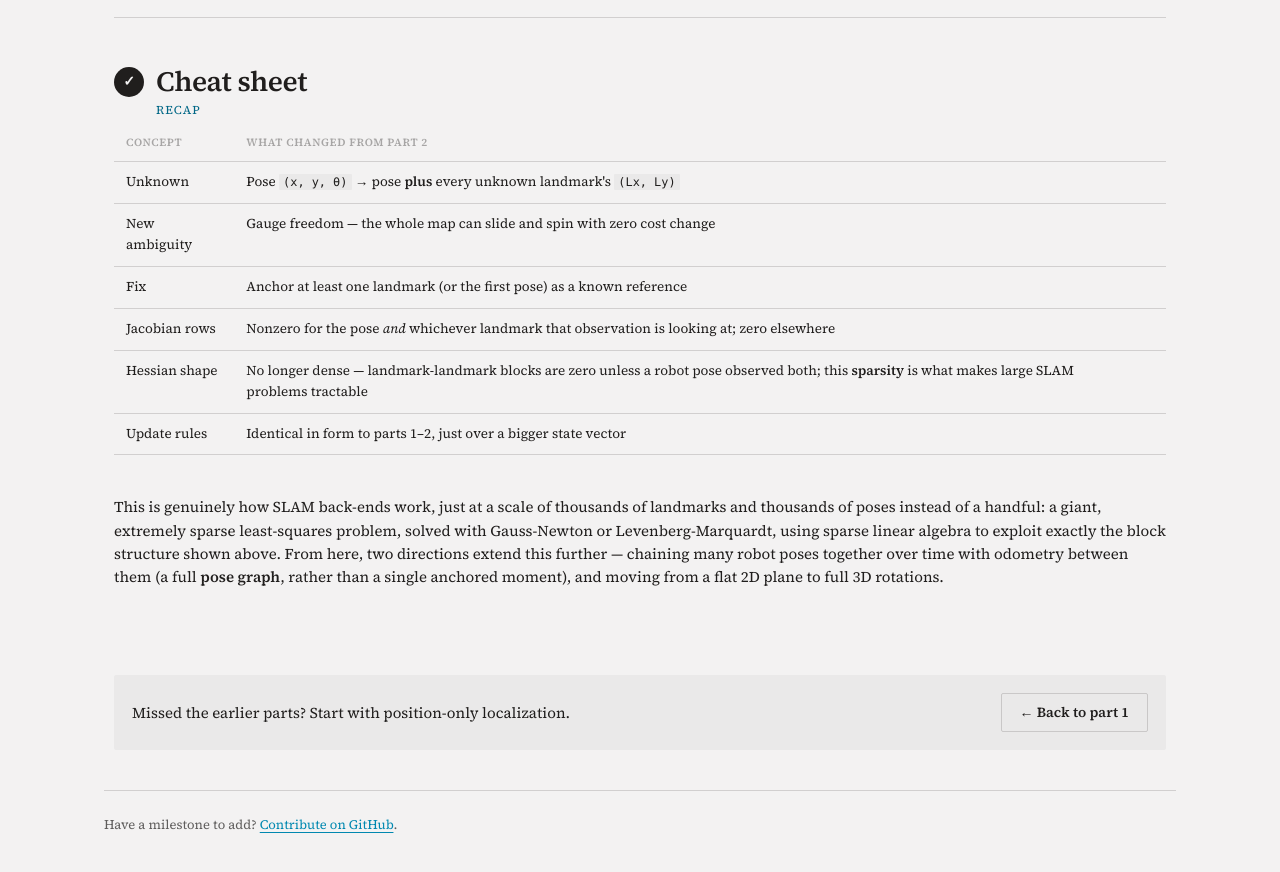
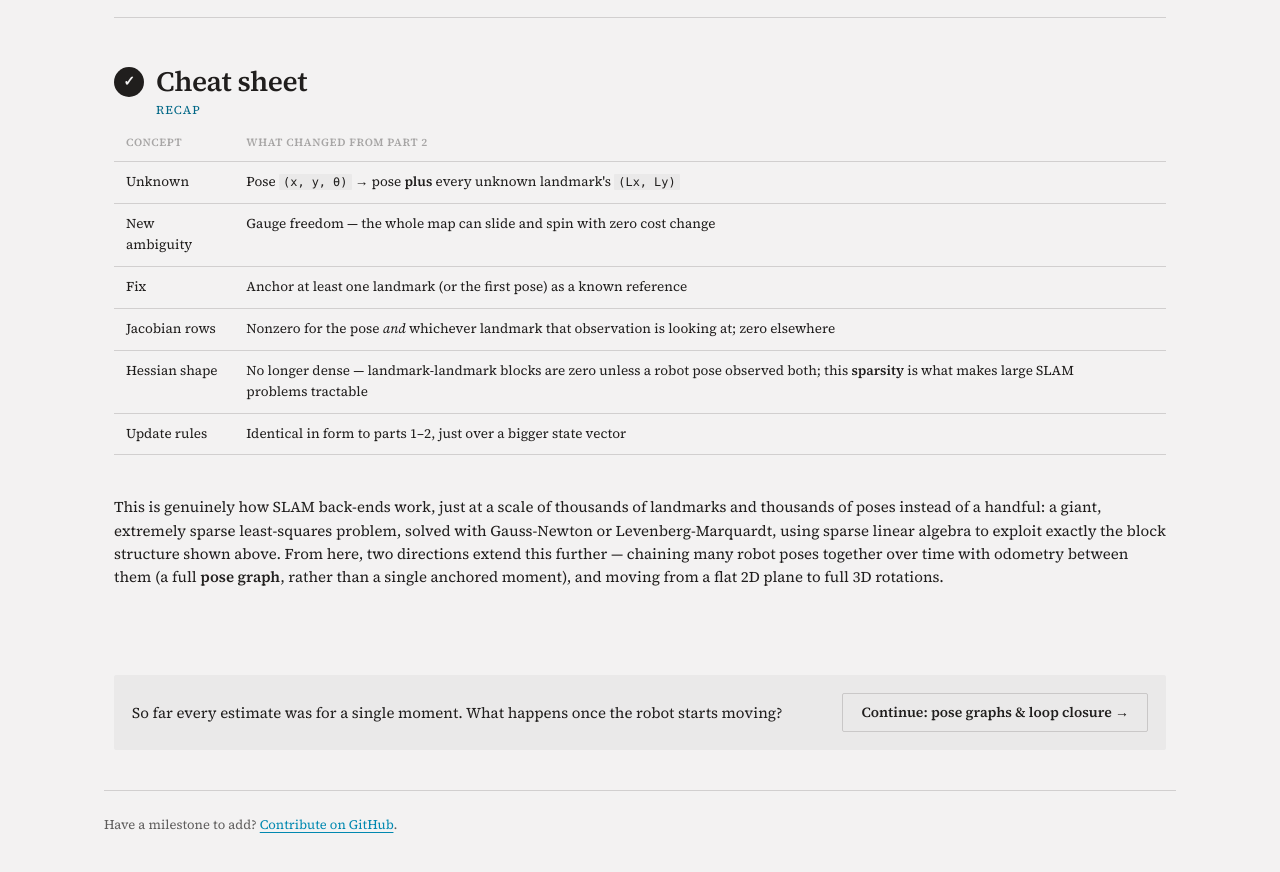
Before and after one commit to DenimPatel/AI, a Jekyll site: the page built from nonlinear-optimization-slam.html, in a window 1280 px wide and 900 px high, scrolled down 6365 px. Shown: the top 872 px of the window. Built offline with Jekyll 4.4.1, drawn with Linux system fonts in a browser that asks for light colours; some of the changed text lies outside the part shown.

Commit message:
Cross-link all five optimization guide parts
Standardizes the nav bar across all five pages to link every part to
every other part, fixes each page's "continue" footer to point at the
actual next part in sequence (previously several defaulted back to
part 1), and consolidates the two separate home-page cards into one
"5 parts" card describing the whole series.

Co-Authored-By: Claude Sonnet 5 <noreply@anthropic.com>
Claude-Session: https://claude.ai/code/session_01GiVAEpccTZxVT4NXcrw48g

```diff
--- a/nonlinear-optimization-3d-rotations.html
+++ b/nonlinear-optimization-3d-rotations.html
@@ -102,6 +102,7 @@ permalink: /nonlinear-optimization-3d-rotations.html
   <a href="{{ '/nonlinear-optimization-rotations.html' | relative_url }}">Part 2</a>
   <a href="{{ '/nonlinear-optimization-slam.html' | relative_url }}">Part 3</a>
   <a href="{{ '/nonlinear-optimization-pose-graph.html' | relative_url }}">Part 4</a>
+  <a href="{{ '/nonlinear-optimization-3d-rotations.html' | relative_url }}">Part 5</a>
 </nav>
 
 <main>
--- a/nonlinear-optimization-pose-graph.html
+++ b/nonlinear-optimization-pose-graph.html
@@ -266,8 +268,8 @@ permalink: /nonlinear-optimization-pose-graph.html
 {% endraw %}
 
   <div class="nlo-next">
-    <span>Missed the earlier parts? Start with position-only localization.</span>
-    <a class="btn btn-secondary" href="{{ '/nonlinear-optimization.html' | relative_url }}">← Back to part 1</a>
+    <span>Everything so far happened in a flat 2D plane. What changes when a robot can rotate in full 3D?</span>
+    <a class="btn btn-secondary" href="{{ '/nonlinear-optimization-3d-rotations.html' | relative_url }}">Continue: rotations beyond a single angle →</a>
   </div>
 </div>
 </main>
--- a/nonlinear-optimization-slam.html
+++ b/nonlinear-optimization-slam.html
@@ -100,8 +100,11 @@ permalink: /nonlinear-optimization-slam.html
   <a class="nav-brand" href="{{ '/' | relative_url }}">AI /</a>
   <a href="{{ '/' | relative_url }}">Home</a>
   <a href="{{ '/robotics/' | relative_url }}">Robotics</a>
-  <a href="{{ '/nonlinear-optimization.html' | relative_url }}">Part 1: position</a>
-  <a href="{{ '/nonlinear-optimization-rotations.html' | relative_url }}">Part 2: pose</a>
+  <a href="{{ '/nonlinear-optimization.html' | relative_url }}">Part 1</a>
+  <a href="{{ '/nonlinear-optimization-rotations.html' | relative_url }}">Part 2</a>
+  <a href="{{ '/nonlinear-optimization-slam.html' | relative_url }}">Part 3</a>
+  <a href="{{ '/nonlinear-optimization-pose-graph.html' | relative_url }}">Part 4</a>
+  <a href="{{ '/nonlinear-optimization-3d-rotations.html' | relative_url }}">Part 5</a>
 </nav>
 
 <main>
@@ -290,8 +293,8 @@ permalink: /nonlinear-optimization-slam.html
 {% endraw %}
 
   <div class="nlo-next">
-    <span>Missed the earlier parts? Start with position-only localization.</span>
-    <a class="btn btn-secondary" href="{{ '/nonlinear-optimization.html' | relative_url }}">← Back to part 1</a>
+    <span>So far every estimate was for a single moment. What happens once the robot starts moving?</span>
+    <a class="btn btn-secondary" href="{{ '/nonlinear-optimization-pose-graph.html' | relative_url }}">Continue: pose graphs & loop closure →</a>
   </div>
 </div>
 </main>
--- a/nonlinear-optimization.html
+++ b/nonlinear-optimization.html
@@ -98,7 +98,11 @@ permalink: /nonlinear-optimization.html
   <a class="nav-brand" href="{{ '/' | relative_url }}">AI /</a>
   <a href="{{ '/' | relative_url }}">Home</a>
   <a href="{{ '/robotics/' | relative_url }}">Robotics</a>
-  <a href="{{ '/nonlinear-optimization-rotations.html' | relative_url }}">Part 2: rotations</a>
+  <a href="{{ '/nonlinear-optimization.html' | relative_url }}">Part 1</a>
+  <a href="{{ '/nonlinear-optimization-rotations.html' | relative_url }}">Part 2</a>
+  <a href="{{ '/nonlinear-optimization-slam.html' | relative_url }}">Part 3</a>
+  <a href="{{ '/nonlinear-optimization-pose-graph.html' | relative_url }}">Part 4</a>
+  <a href="{{ '/nonlinear-optimization-3d-rotations.html' | relative_url }}">Part 5</a>
 </nav>
 
 <main>
```
Also changed, not shown: other parts of nonlinear-optimization-pose-graph.html (+2 -0 lines), index.md (+1 -2 lines), nonlinear-optimization-rotations.html (+7 -3 lines).
